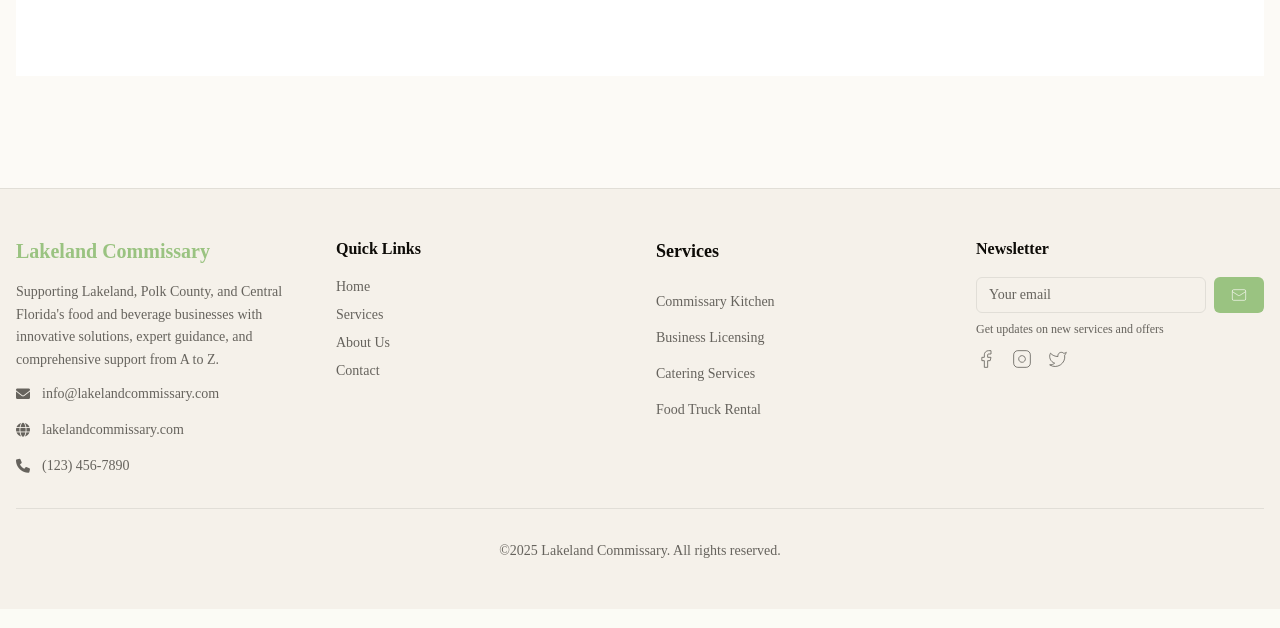
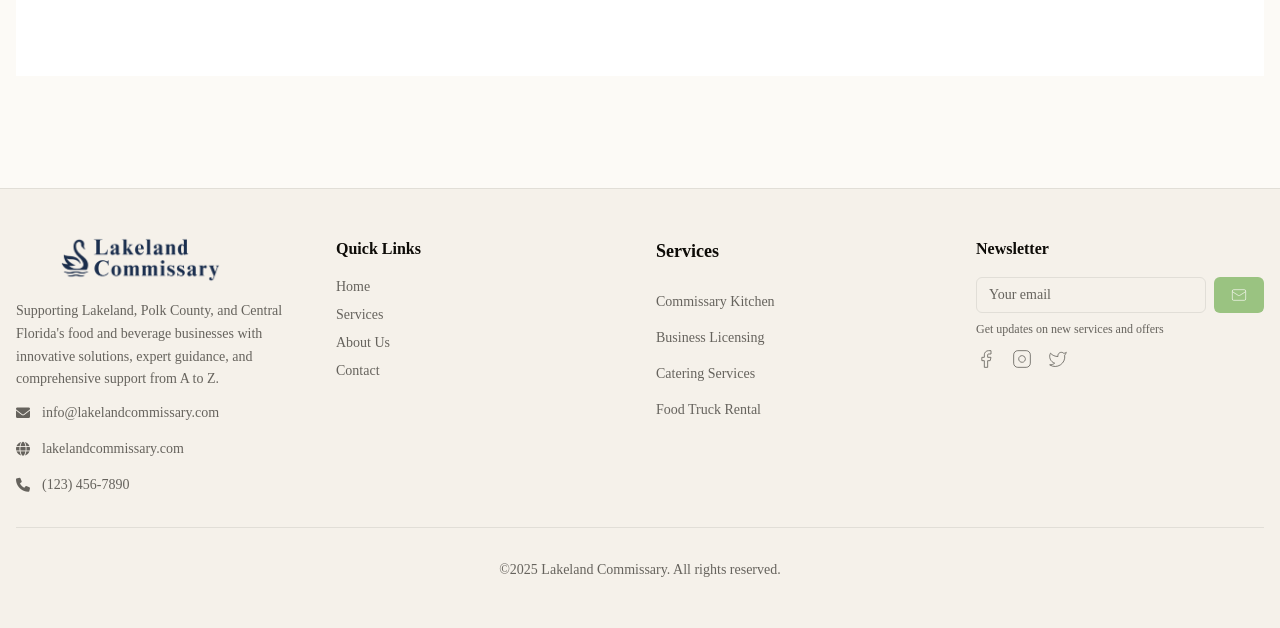
Before and after one commit to YeilerMR/BroadwayCommissary, a PHP site: page /BroadwayCommissary/ in a window 1280 px wide. Shown: the part 5025-5653 px from the top of the page. Before the commit the page ends 5583 px from the top, so only its background shows below. Run offline with PHP 8.4, Linux system fonts and the light colour scheme.

Commit message:
Update footer.php

```diff
--- a/includes/footer.php
+++ b/includes/footer.php
@@ -7,7 +7,9 @@ $year = date("Y");
         <div class="grid md:grid-cols-4 gap-8 mb-8">
             <div>
                 <a href="/"
-                    class="text-xl font-bold text-primary hover:text-primary/90 transition-colors block mb-4">Lakeland Commissary</a>
+                    class="text-xl font-bold text-primary hover:text-primary/90 transition-colors block mb-4">
+                    <img src="./assets/img/lakeland_commissary__1__720.png" style="width: 250px;" alt="Lakeland Commissary Logo">
+                </a>
                 <p class="text-sm text-muted-foreground leading-relaxed mb-3">Supporting Lakeland, Polk County, and Central Florida's food and beverage businesses with innovative solutions, expert guidance, and comprehensive support from A to Z.</p>
 
                 <!-- CONTACT -->
@@ -86,7 +88,7 @@ $year = date("Y");
                     </button>
                 </form>
                 <p class="text-xs text-muted-foreground mt-2">Get updates on new services and offers</p>
-                                <!-- SOCIAL -->
+                <!-- SOCIAL -->
                 <div class="py-3 flex gap-4"><a href="https://facebook.com" target="_blank" rel="noopener noreferrer"
                         class="text-muted-foreground hover:text-primary transition-colors">
                         <svg
```
